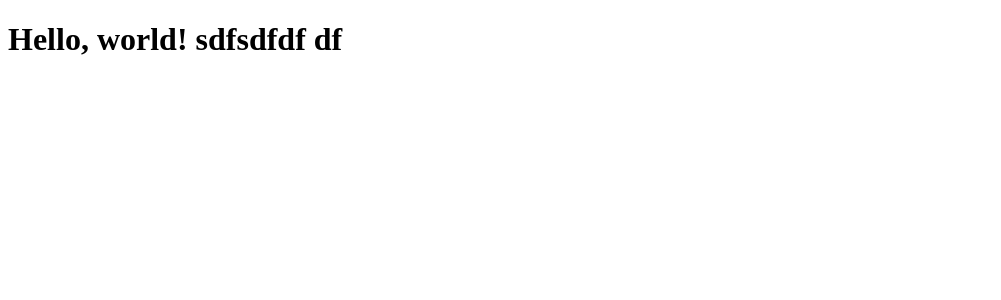
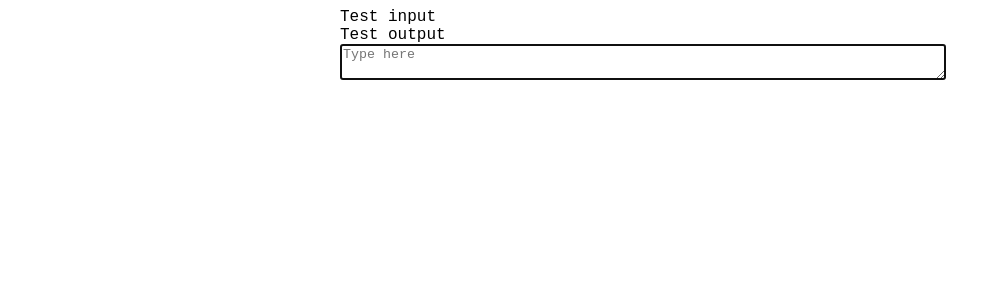
Before and after one commit to GalMunGral/web-repl, a React app: page / in a window 1280 px wide. Shown: the top 300 px of the page, without its empty margins (0-1001 px from the left). Built offline with nearby package versions, Linux system fonts and the light colour scheme; the HTML template or start-up script is replaced by a standard one.

Commit message:
Reimplementation done

```diff
--- a/package.json
+++ b/package.json
@@ -4,7 +4,7 @@
   "description": "Run `npm start`. Type in the input box as you would on a terminal, but hit `Enter` twice to execute each line.",
   "main": "index.js",
   "scripts": {
-    "dev:server" : "nodemon server.js",
+    "dev:server": "nodemon server.js",
     "dev:webpack": "webpack-dev-server",
     "dev": "concurrently 'npm run dev:server' 'npm run dev:webpack'",
     "start": "webpack --mode=production && node server.js"
@@ -29,9 +29,11 @@
     "@babel/preset-react": "^7.0.0",
     "babel-loader": "^8.0.6",
     "concurrently": "^4.1.1",
+    "css-loader": "^3.1.0",
     "node-sass": "^4.12.0",
     "nodemon": "^1.19.1",
     "sass-loader": "^7.1.0",
+    "style-loader": "^0.23.1",
     "webpack": "^4.36.1",
     "webpack-cli": "^3.3.6",
     "webpack-dev-server": "^3.7.2"
--- a/server.js
+++ b/server.js
@@ -18,6 +18,7 @@ const server = http.createServer((req, res) => {
     fs.createReadStream(filePath).pipe(res);
   }
 
+  res.setHeader('Access-Control-Allow-Origin', '*');
   req.setEncoding('utf-8');
   req.on('data', (input) => {
     py.stdout.on('data', (data) => {
--- /dev/null
+++ b/src/App.js
@@ -0,0 +1,37 @@
+import React, { Component, Fragment } from 'react';
+import History from './History';
+import Input from './Input';
+
+export default class App extends Component {
+  constructor(props) {
+    super(props);
+    this.state = {
+      history: [{
+        in: "Test input",
+        out: "Test output"
+      }]
+    }
+    this.clearHistory = this.clearHistory.bind(this);
+    this.appendHistory = this.appendHistory.bind(this);
+  }
+
+  clearHistory() {
+    this.setState({ history: [] });
+  }
+
+  appendHistory(entry) {
+    this.setState({ history: [...this.state.history, entry]})
+  }
+
+  render() {
+    return (
+      <div className="app">
+        <History history={this.state.history}/>
+        <Input history={this.state.history}
+          clearHistory={this.clearHistory}
+          appendHistory={this.appendHistory}
+        />
+      </div>
+    );
+  }
+}
--- /dev/null
+++ b/src/History.js
@@ -0,0 +1,14 @@
+import React, { Component, Fragment } from 'react';
+
+export default function History({ history }) {
+  return (
+    <div className="vertical-center">
+    {history.map((entry, i) => (
+      <Fragment key={i}>
+        <code>{entry.in}</code>
+        <code>{entry.out}</code>
+      </Fragment>
+    ))}
+    </div>
+  )
+}
--- /dev/null
+++ b/src/Input.js
@@ -0,0 +1,103 @@
+import React, { Component, Fragment } from 'react';
+
+export default class Input extends Component {
+  constructor(props) {
+    super(props);
+    this.state = {
+      enterPressed: false,
+      value: '',
+      index: this.props.history.length
+    }
+    this.reset = this.reset.bind(this);
+    this.onKeyUp = this.onkeyup.bind(this);
+    this.onKeyDown = this.onKeyDown.bind(this);
+  }
+
+  reset() { this.setState( { enterPressed: false, value: '' }) };
+
+  onkeyup(e) {
+    switch(e.key) {
+      case 'Tab': {
+        this.setState({
+          enterPressed: false,
+          value: this.state.value + '  '
+        })
+        break;
+      }
+      case 'ArrowUp': {
+        let newIndex= this.state.index > 0 ? this.state.index - 1: 0;
+        this.setState({
+          index: newIndex,
+          value: this.props.history[newIndex].in
+        })
+        break;
+      }
+      case 'ArrowDown': {
+        let length = this.props.history.length;
+        let newIndex = this.state.index < length ? this.state.index + 1: length;
+        this.setState({
+          index: newIndex,
+          value: newIndex < length ? this.props.history[newIndex].in : ''
+        })
+        break;
+      }
+      case 'Enter': {
+        if (!this.state.enterPressed) {
+          this.setState({ enterPressed: true });
+          break;
+        }
+        if (this.state.value === 'clear\r\r') {
+          this.props.clearHistory();
+          this.reset();
+        } else {
+          this.execute(output => {
+            this.props.appendHistory({
+              in: this.state.value.replace(/\s+$/, ''),
+              out: output
+            })
+            this.reset();
+          });
+        }
+        break;
+      }
+      default: {
+        this.setState({ enterPressed: false });
+      }
+    }
+  };
+
+  execute(outputHandler) {
+    let headers = new Headers;
+    headers.append('Content-Type', 'text/plain');
+    let request = new Request('//localhost:8080/eval', {
+      method: 'POST',
+      headers: headers,
+      body: this.state.value + ' '
+    })
+
+    fetch(request).then(res => res.text())
+      .then(outputHandler);
+  }
+
+  onKeyDown(e) {
+    switch(e.key) {
+      case 'Tab':
+      case 'ArrowUp':
+      case 'ArrowDown':
+        e.preventDefault();
+        break;
+    }
+  }
+
+  render() {
+    return (
+      <textarea id="input" autoFocus id="input" rows="2" placeholder="Type here"
+        value={this.state.value}
+        onKeyDown={this.onKeyDown} onKeyUp={this.onKeyUp}
+        onChange={e => {
+          this.setState({ value: e.target.value.replace(/\n/g, '\r') });
+        }}
+      />
+    );
+  }
+}
--- a/src/index.js
+++ b/src/index.js
@@ -1,9 +1,13 @@
 import React from 'react';
 import ReactDOM from 'react-dom';
+import App from './App';
+import './style.css';
+
 ReactDOM.render(
-  <h1>Hello, world! sdfsdfdf df</h1>,
+  <App/>,
   document.getElementById('root')
 )
+
 /*
 window.onload = () => {
   let counter = 0;
--- a/style.css
+++ b/src/style.css
@@ -1,8 +1,25 @@
 body {
-  font-family: 'Courier New', Courier, monospace;
   font-size: 16px;
 }
-p {
+#root {
+  display: flex;
+  flex-direction: row;
+  justify-content: center;
+  align-items: flex-start;
+}
+.app {
+  flex: 0 1 600px;
+}
+#input {
+  width: 100%;
+}
+.vertical-center {
+  display: flex;
+  flex-direction: column;
+  align-items: stretch;
+  justify-content: start;
+}
+/* p {
   font-family: 'Courier New', Courier, monospace;
   font-weight: bold;
   margin: 5px;
@@ -26,4 +43,4 @@ textarea {
   word-wrap: break-word;
   word-break: break-all;
   outline: none;
-}
+} */
```
Also changed, not shown: 2 other files (tests, documents, lock files or other folders).
